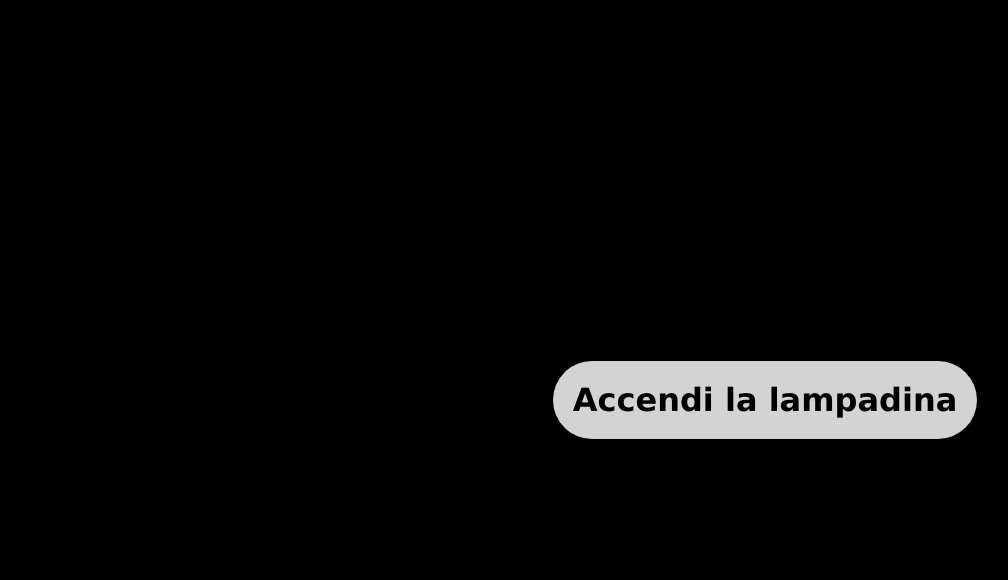
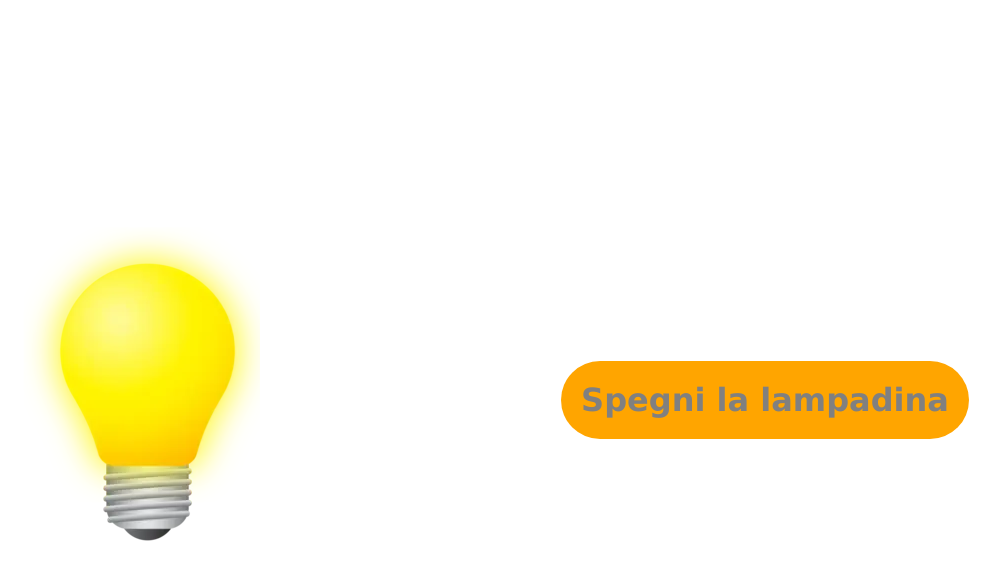
Before and after one commit to SamueleTerraroli/js-dom-1, a plain HTML site: page index.html in a window 1280 px wide. Both pictures are taken after a click on the element "Accendi la lampadina". Shown: the whole page, without its empty margins (195-1203 px from the left). Drawn offline with Linux system fonts and the light colour scheme.

Commit message:
feat: add js

```diff
--- a/index.html
+++ b/index.html
@@ -6,9 +6,9 @@
     <link rel="stylesheet" href="style.css">
     <title>Primi passi col DOM</title>
 </head>
-<body>
+<body id="background" class="bg_black">
     <div class="img">
-        <img id="bulb" src="" alt="">
+        <img id="bulb" class="hide" src="img/yellow_lamp.png" alt="yellow_lamp">
     </div>
     <div><h1 id="toggle-button">Accendi la lampadina</h1></div>
 
--- a/script.js
+++ b/script.js
@@ -1,6 +1,12 @@
 const btnToggle = document.getElementById('toggle-button')
 const lightBulb = document.getElementById('bulb')
+const backgroundColor = document.getElementById('background')
+
 
 btnToggle.addEventListener('click', () =>{
+  lightBulb.classList.toggle('hide');
+  backgroundColor.classList.toggle('bg_black')
+  btnToggle.innerHTML = lightBulb.classList.contains('hide') ? 'Accendi la lampadina' : 'Spegni la lampadina';
+
 
 })
--- a/style.css
+++ b/style.css
@@ -7,9 +7,7 @@ body{
     background-color: white;
     display: flex;
     height: 100vh;
-    font-family: Verdana, Geneva, Tahoma, sans-serif;
-    background-color: black;
-
+    font-family: Verdana, Geneva, Tahoma, sans-serif
 
 
 
@@ -28,7 +26,15 @@ div{
 #toggle-button{
     padding: 20px;
     border-radius: 40px;
-    background-color: lightgray;
-    color: black;
+    background-color: orange;
+    color: grey;
 
 }
+
+.hide{
+    display: none;
+}
+
+.bg_black{
+    background-color: black;
+}
```
